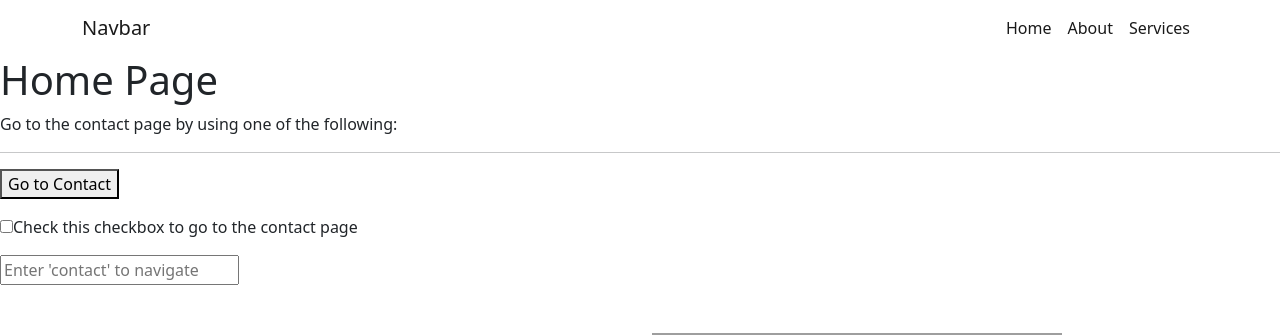
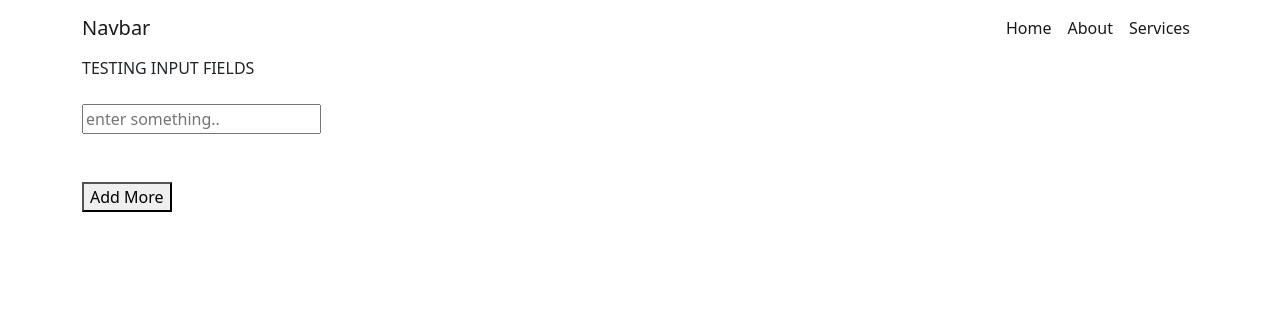
Before and after one commit to mynkbhati22/myapp, a React (Create React App) app: page /testing in a window 1280 px wide. Shown: the top 335 px of the page. Built offline with nearby package versions, Linux system fonts and the light colour scheme; grey boxes are pictures that could not be loaded.

Commit message:
updated-add-field

```diff
--- a/src/App.js
+++ b/src/App.js
@@ -10,25 +10,26 @@ import State from "./components/State";
 import Features from "./components/Features";
 import Contact from "./components/Contact";
 import Home from "./components/pages/Home";
+import Testpage from "./components/pages/Testpage";
 
 export default function App() {
   return (
     <div>
       <Router>
         <Navbar />
-
         <Routes>
           <Route exact path="/" element={<Home />} />
+          <Route path="/testing" element={<Testpage />} />
         </Routes>
-        <Features />
+        {/* <Features />
         <Main />
         <State />
         <SetState />
-        <RegistrationForm />
-        <Revision />
-        <Routes>
+        <RegistrationForm /> */}
+        {/* <Revision /> */}
+        {/* <Routes>
           <Route path="/contact" element={<Contact />} />
-        </Routes>
+        </Routes> */}
       </Router>
     </div>
   );
--- a/src/components/pages/Home.js
+++ b/src/components/pages/Home.js
@@ -1,11 +1,15 @@
 import React from "react";
+import About from "../About";
 import Herosection from "../Herosection";
+import Main from "../Main";
 
 export default function Home() {
   return (
     <div>
       {" "}
       <Herosection />
+      <About />
+      <Main />
     </div>
   );
 }
--- /dev/null
+++ b/src/components/pages/Testpage.js
@@ -0,0 +1,54 @@
+import React, { useState } from "react";
+
+export default function Testpage() {
+  const [fields, setFields] = useState([0]);
+  const [addingField, setAddingField] = useState([{}]);
+
+  const arrtribute = [];
+  console.log(addingField);
+  for (let i = 0; i < addingField.length; i++) {
+    if (addingField[i].type && addingField[i].value) {
+      setAddingField((attributes) => [...attributes, addingField[i]]);
+      arrtribute.push(addingField[i]);
+    }
+  }
+
+  const updateFieldChangedType = (index, e) => {
+    // console.log('index: ' + index);
+    // console.log('property name: '+ e.target.name);
+    let newArr = [...addingField];
+    newArr[index].type = e.target.value;
+    setAddingField(newArr);
+  };
+
+  return (
+    <div className="container">
+      TESTING INPUT FIELDS <br />
+      {fields.map((res) => {
+        return (
+          <>
+            <input
+              type="text "
+              placeholder="enter something.."
+              className="my-4"
+              value={addingField[fields.indexOf(res)].type}
+              onChange={(e) => {
+                updateFieldChangedType(fields.indexOf(res), e);
+              }}
+            />
+            <br />
+          </>
+        );
+      })}
+      <br />
+      <button
+        onClick={() => {
+          setAddingField((addingField) => [...addingField, {}]);
+          setFields((fields) => [...fields, fields.length]);
+        }}
+      >
+        Add More
+      </button>
+    </div>
+  );
+}
```
